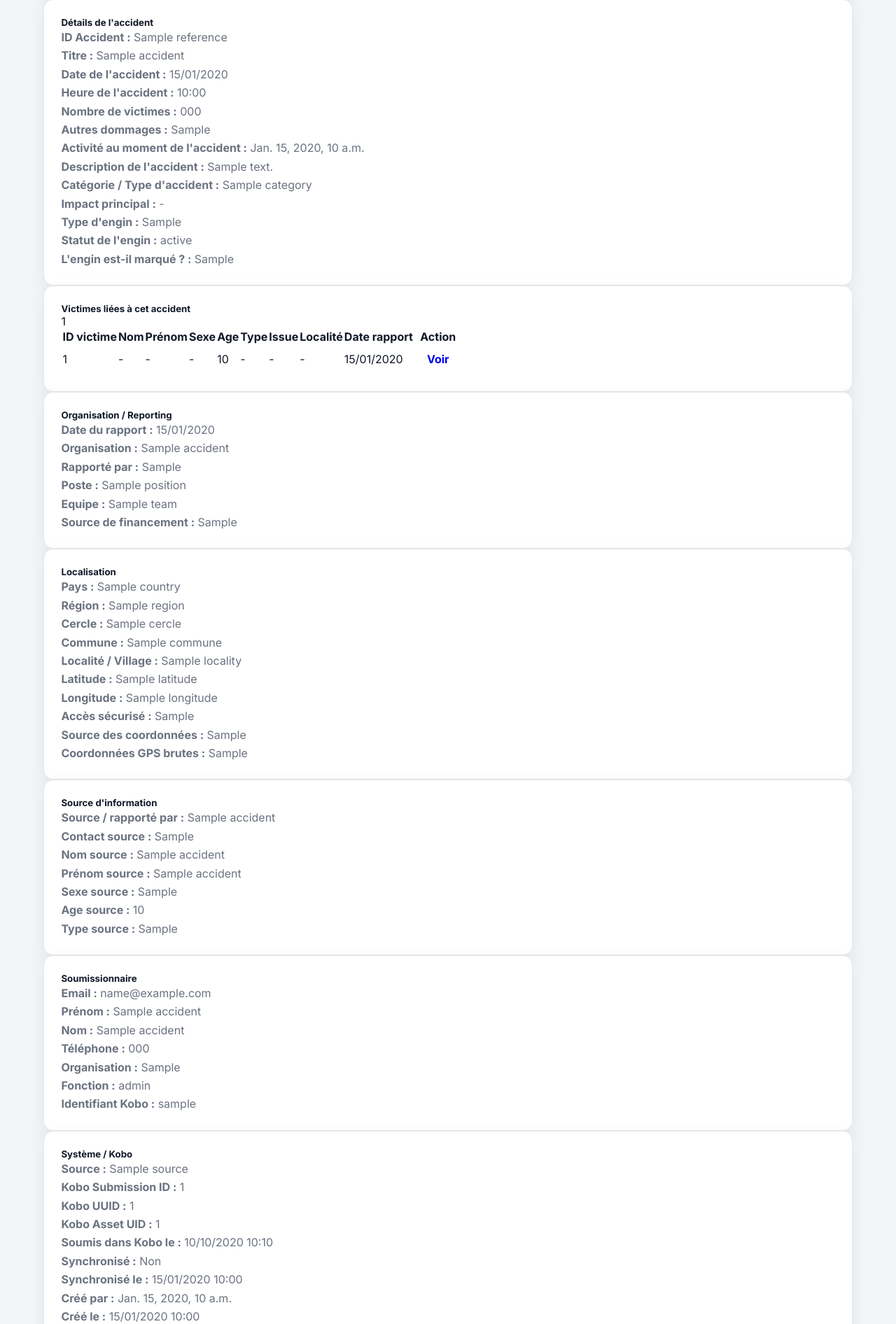
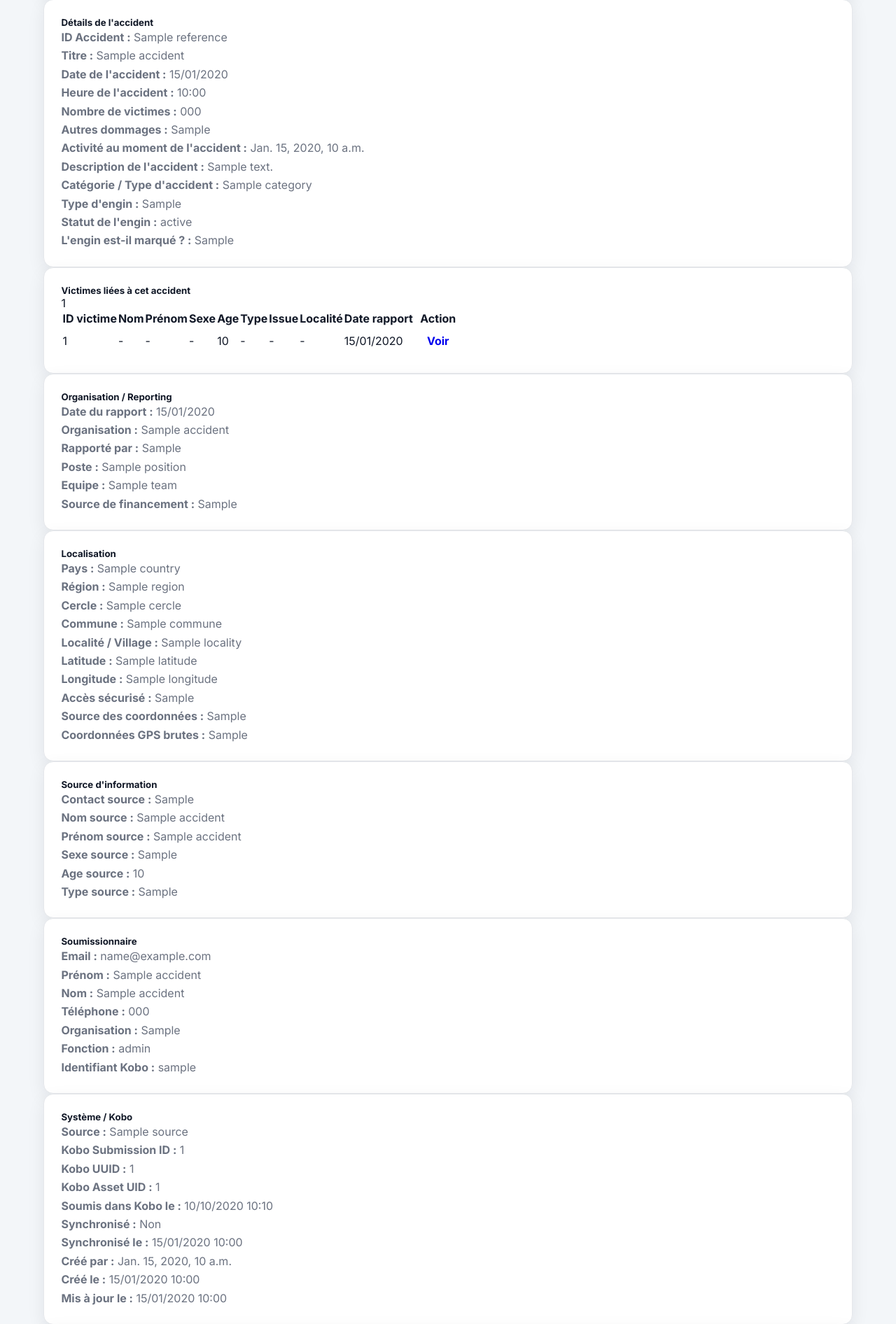
Before and after one commit to dramemms/lamh_platform, a Django app: template apps/incidents/templates/incidents/accident_detail.html in a window 1280 px wide. Shown: the part 552-2444 px from the top of the page at 70% size. Run offline with Django 5.2, Linux system fonts and the light colour scheme; the template is opened without the code that fills it: most values are stand-ins (such as "Sample title", 1, 10 or a date in 2020).

Commit message:
Fix accident detail form information

```diff
--- a/apps/incidents/templates/incidents/accident_detail.html
+++ b/apps/incidents/templates/incidents/accident_detail.html
@@ -223,7 +223,7 @@
       <p><strong>Activité au moment de l'accident :</strong> {{ accident.activity_at_time|default:"-" }}</p>
       <p><strong>Description de l'accident :</strong> {{ accident.description|default:"-" }}</p>
       <p><strong>Catégorie / Type d'accident :</strong> {{ accident.get_category_display|default:accident.category|default:"-" }}</p>
-      <p><strong>Impact principal :</strong> {{ accident.get_impact_display|default:accident.impact|default:"-" }}</p>
+
       <p><strong>Type d'engin :</strong> {{ accident.device_type|default:"-" }}</p>
       <p><strong>Statut de l'engin :</strong> {{ accident.device_status|default:"-" }}</p>
       <p><strong>L'engin est-il marqué ? :</strong> {{ accident.device_marked|default:"-" }}</p>
@@ -315,7 +315,7 @@
   <div class="card shadow-sm mb-4 section-card">
     <div class="card-body info-grid">
       <h5>Source d'information</h5>
-      <p><strong>Source / rapporté par :</strong> {{ accident.source_name|default:"-" }}</p>
+
       <p><strong>Contact source :</strong> {{ accident.source_contact|default:"-" }}</p>
       <p><strong>Nom source :</strong> {{ accident.source_last_name|default:"-" }}</p>
       <p><strong>Prénom source :</strong> {{ accident.source_first_name|default:"-" }}</p>
```
